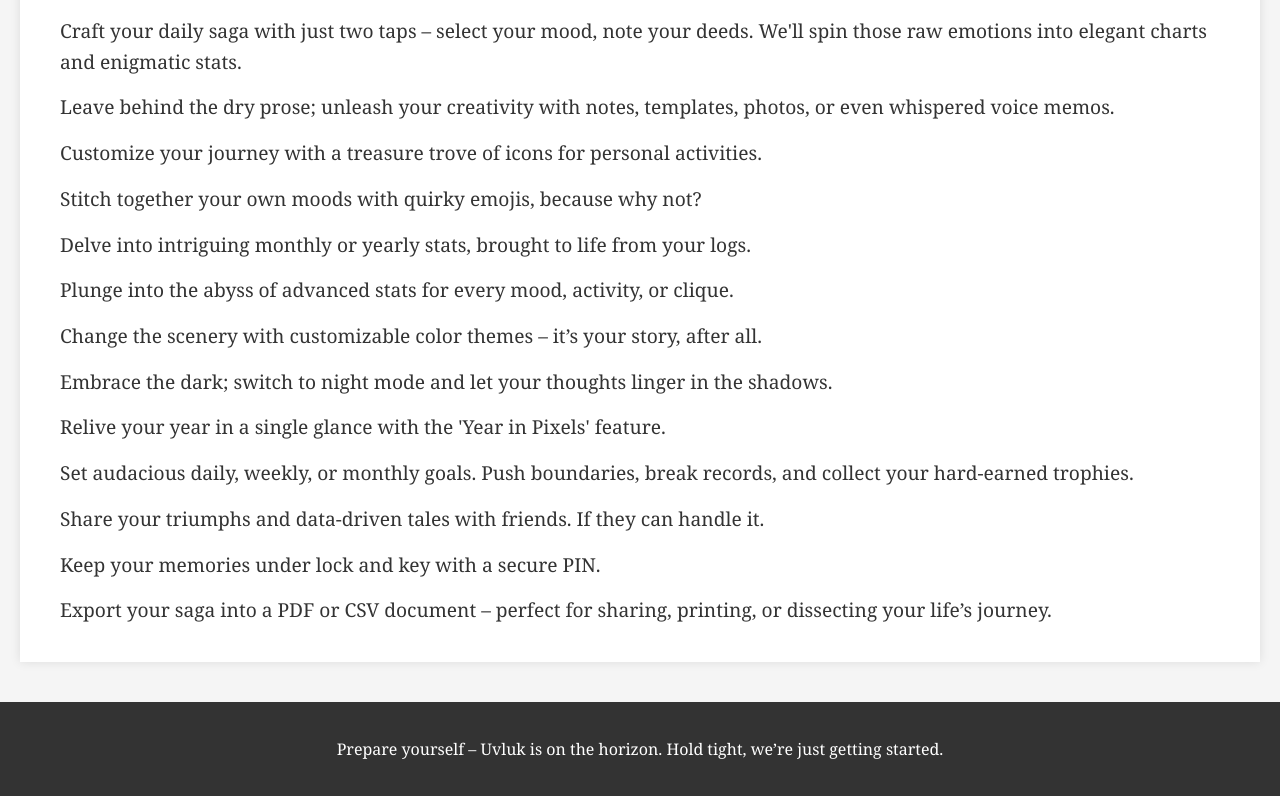
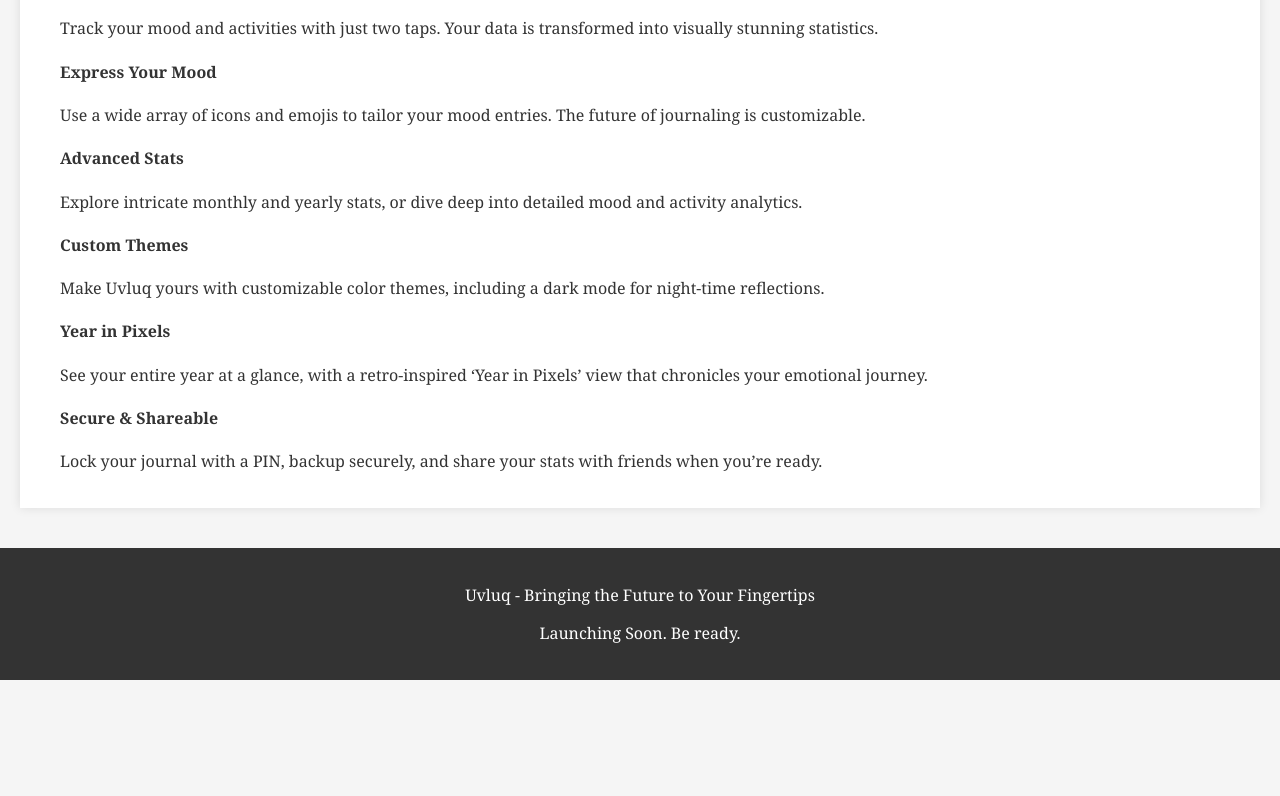
Before and after one commit to uvluq/uvluq.github.io, a plain HTML site: page index.html in a window 1280 px wide. Shown: the part 456-1252 px from the top of the page. After the commit the page ends 1136 px from the top, so only its background shows below. Drawn offline with Linux system fonts and the light colour scheme.

Commit message:
Update index.html

```diff
--- a/index.html
+++ b/index.html
@@ -3,43 +3,55 @@
 <head>
     <meta charset="UTF-8">
     <meta name="viewport" content="width=device-width, initial-scale=1.0">
-    <title>Uvluk - Coming Soon</title>
+    <title>Uvluq - Coming Soon</title>
     <link rel="stylesheet" href="style.css">
 </head>
 <body>
     <header>
         <div class="header-content">
-            <h1>Self-Care Bullet Journal with Goals</h1>
-            <h2>Mood Diary & Happiness Tracker</h2>
+            <h1>Uvluq</h1>
+            <p>Your Retro-Futuristic Journal Experience</p>
         </div>
     </header>
 
     <section class="intro">
-        <p>Capture your day, feel the pulse of your existence, and do it all without scribbling a single word.</p>
+        <h2>Self-Care Bullet Journal with Goals</h2>
+        <p>Revolutionize how you capture your day, as Uvluq blends the charm of retro with the innovation of tomorrow. Stay tuned.</p>
         <h3>Coming Soon</h3>
     </section>
 
     <section class="features">
-        <h3>Features</h3>
-        <ul>
-            <li>Craft your daily saga with just two taps – select your mood, note your deeds. We'll spin those raw emotions into elegant charts and enigmatic stats.</li>
-            <li>Leave behind the dry prose; unleash your creativity with notes, templates, photos, or even whispered voice memos.</li>
-            <li>Customize your journey with a treasure trove of icons for personal activities.</li>
-            <li>Stitch together your own moods with quirky emojis, because why not?</li>
-            <li>Delve into intriguing monthly or yearly stats, brought to life from your logs.</li>
-            <li>Plunge into the abyss of advanced stats for every mood, activity, or clique.</li>
-            <li>Change the scenery with customizable color themes – it’s your story, after all.</li>
-            <li>Embrace the dark; switch to night mode and let your thoughts linger in the shadows.</li>
-            <li>Relive your year in a single glance with the 'Year in Pixels' feature.</li>
-            <li>Set audacious daily, weekly, or monthly goals. Push boundaries, break records, and collect your hard-earned trophies.</li>
-            <li>Share your triumphs and data-driven tales with friends. If they can handle it.</li>
-            <li>Keep your memories under lock and key with a secure PIN.</li>
-            <li>Export your saga into a PDF or CSV document – perfect for sharing, printing, or dissecting your life’s journey.</li>
-        </ul>
+        <div class="feature-grid">
+            <div class="feature-item">
+                <h4>Two Taps to Capture</h4>
+                <p>Track your mood and activities with just two taps. Your data is transformed into visually stunning statistics.</p>
+            </div>
+            <div class="feature-item">
+                <h4>Express Your Mood</h4>
+                <p>Use a wide array of icons and emojis to tailor your mood entries. The future of journaling is customizable.</p>
+            </div>
+            <div class="feature-item">
+                <h4>Advanced Stats</h4>
+                <p>Explore intricate monthly and yearly stats, or dive deep into detailed mood and activity analytics.</p>
+            </div>
+            <div class="feature-item">
+                <h4>Custom Themes</h4>
+                <p>Make Uvluq yours with customizable color themes, including a dark mode for night-time reflections.</p>
+            </div>
+            <div class="feature-item">
+                <h4>Year in Pixels</h4>
+                <p>See your entire year at a glance, with a retro-inspired ‘Year in Pixels’ view that chronicles your emotional journey.</p>
+            </div>
+            <div class="feature-item">
+                <h4>Secure & Shareable</h4>
+                <p>Lock your journal with a PIN, backup securely, and share your stats with friends when you’re ready.</p>
+            </div>
+        </div>
     </section>
 
     <footer>
-        <p>Prepare yourself – Uvluk is on the horizon. Hold tight, we’re just getting started.</p>
+        <p>Uvluq - Bringing the Future to Your Fingertips</p>
+        <p>Launching Soon. Be ready.</p>
     </footer>
 </body>
 </html>
```
